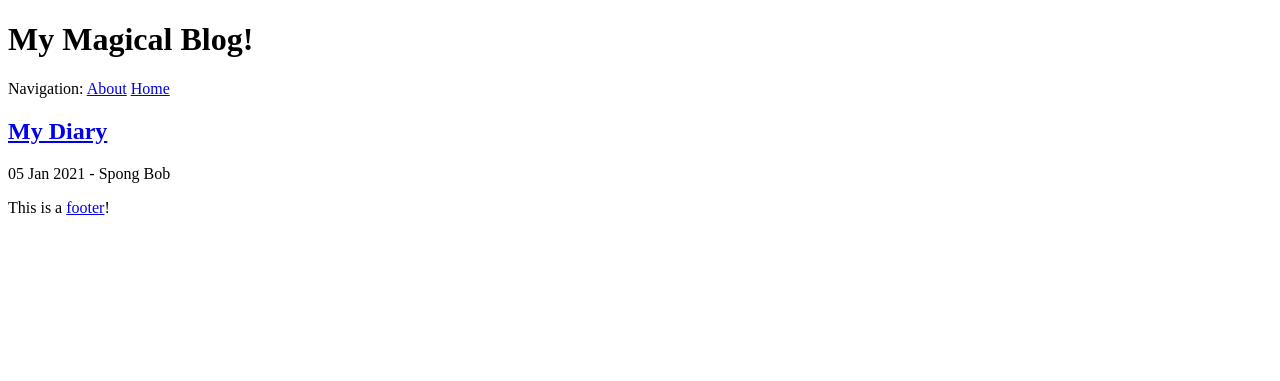
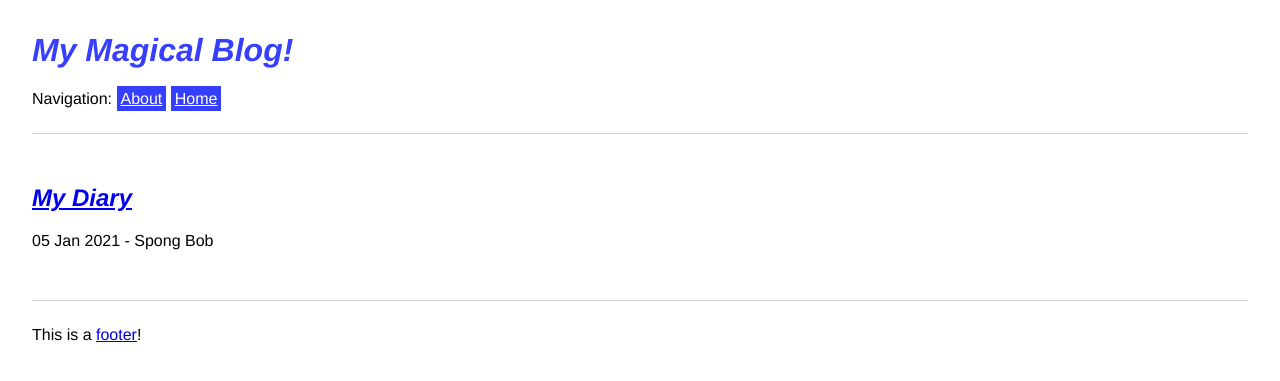
Before and after one commit to jekillzone/jekillzone.github.io, a Jekyll site: the page built from meta/forum/_posts/2021-01-05-my-diary.md, in a window 1280 px wide. Shown: the top 381 px of the page. Built offline with Jekyll 4.4.1, drawn with Linux system fonts in a browser that asks for light colours.

Commit message:
Update head.html

```diff
--- a/_includes/html/head.html
+++ b/_includes/html/head.html
@@ -7,4 +7,4 @@
   <meta http-equiv="X-UA-Compatible" content="IE=edge">
   <meta name="viewport" content="width=device-width, initial-scale=1">
 
-  <link rel="stylesheet" href="css/site.css">
+  <link rel="stylesheet" href="{{ site.baseurl }}/css/site.css">
```
